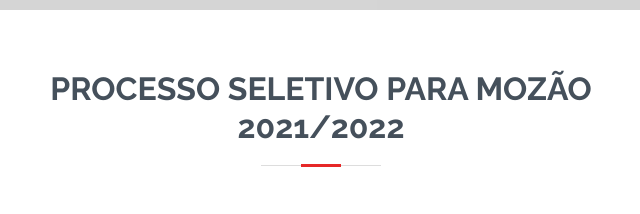
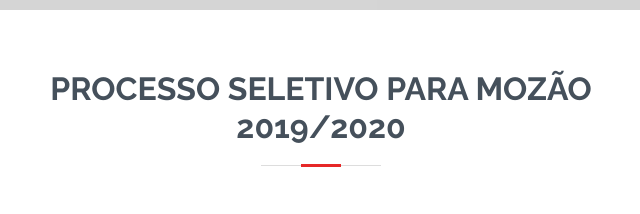
Before and after one commit to pscordeiro/Mozao-pro-Paulo, a plain HTML site: page index.html in a window 1280 px wide. Shown: the part 790-1004 px from the top of the page, 369-1009 px from the left. Drawn offline with nearby package versions, Linux system fonts and the light colour scheme.

Commit message:
Update index.html

```diff
--- a/index.html
+++ b/index.html
@@ -83,7 +83,7 @@
       <div class="container" data-aos="fade-up">
 
         <div class="section-title">
-          <h2>Processo seletivo para mozão</br>2021/2022</h2>
+          <h2>Processo seletivo para mozão</br>2019/2020</h2>
           <p></p>
         </div>
 
```
